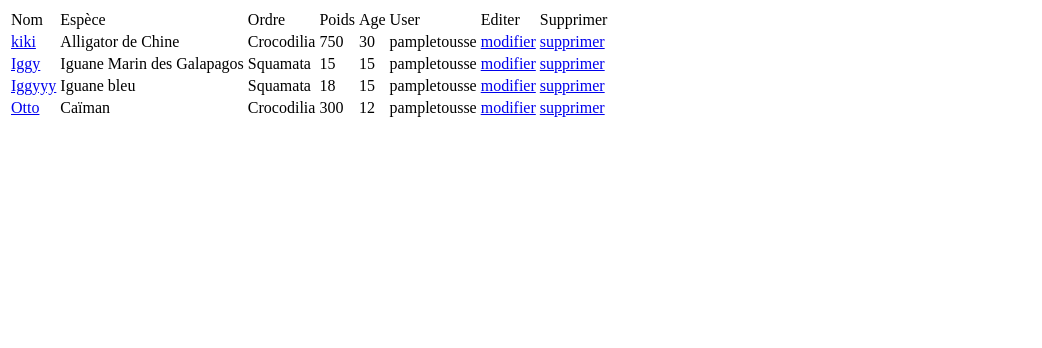
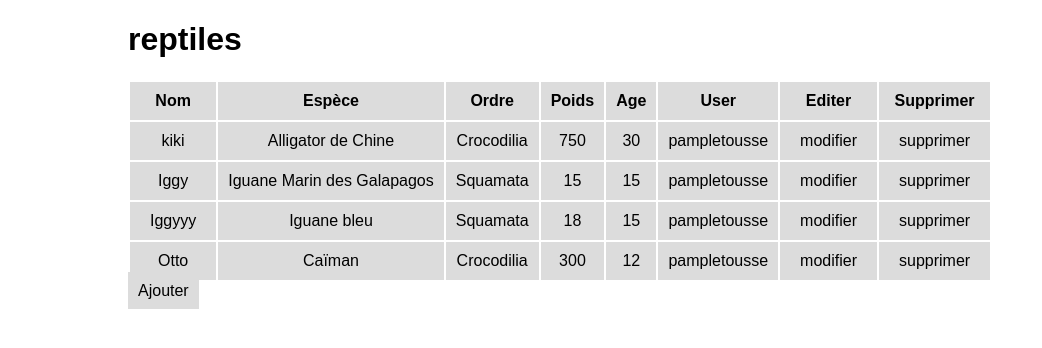
Before and after one commit to pampletousse/reptiles, a Django app: page /liste/ in a window 1280 px wide. Shown: the top 348 px of the page, without its empty margins (0-1042 px from the left). Run offline with Django 3.2, Linux system fonts and the light colour scheme; data comes from the database, SQL or seed files in the repository.

Commit message:
feat(reptiles_app):mise en place css

```diff
--- /dev/null
+++ b/reptiles_app/static/css/style.css
@@ -0,0 +1,53 @@
+body {
+    margin: 0;
+    padding: 0;
+    box-sizing: border-box;
+    font-family: Arial, Helvetica, sans-serif;
+}
+
+.content {
+    width: 80%;
+    margin: 0 auto;
+}
+
+/* LIENS */
+a {
+    text-decoration: none;
+    color: #000;
+    background-color: rgb(220, 220, 220);
+    padding: 10px;
+}
+
+a:hover {
+    background-color: rgb(200, 200, 200);
+}
+
+/* LISTE */
+.listeReptiles {
+    text-align: center;
+}
+
+.listeReptiles thead td {
+    font-weight: bold;
+}
+
+.listeReptiles td {
+    background-color: rgb(220, 220, 220);
+    padding: 10px;
+}
+
+/* FORM */
+.formCreate label,
+.formUpdate label {
+    width: 20%;
+    float: left;
+    margin-bottom: 20px;
+}
+
+.formCreate input,
+.formUpdate input {
+    padding: 10px;
+    width: 70%;
+    float: left;
+    margin-bottom: 20px;
+}
--- a/reptiles_app/templates/reptiles/detail.html
+++ b/reptiles_app/templates/reptiles/detail.html
@@ -1,5 +1,6 @@
 {% extends "reptiles/layout.html" %}
 {% block content %}
+<h1>detail</h1>
 <p>{{reptile.nom}}</p>
 <p>{{reptile.nomEspece}}</p>
 <p>{{reptile.ordre}}</p>
--- a/reptiles_app/templates/reptiles/formCreate.html
+++ b/reptiles_app/templates/reptiles/formCreate.html
@@ -1,6 +1,7 @@
 {% extends "reptiles/layout.html" %}
 {% block content %}
-<form method="post" action="{% url typeEnvoi %}">
+<h1>ajouter</h1>
+<form class="formCreate" method="post" action="{% url typeEnvoi %}">
     {% csrf_token %}
     {{form}}
     <input type="submit" value="{{typeEnvoi}}">
--- a/reptiles_app/templates/reptiles/formUpdate.html
+++ b/reptiles_app/templates/reptiles/formUpdate.html
@@ -1,6 +1,7 @@
 {% extends "reptiles/layout.html" %}
 {% block content %}
-<form method="post" action="{% url typeEnvoi pk %}">
+<h1>modification</h1>
+<form class="formUpdate" method="post" action="{% url typeEnvoi pk %}">
     {% csrf_token %}
     {{form}}
     <input type="submit" value="{{typeEnvoi}}">
--- a/reptiles_app/templates/reptiles/home.html
+++ b/reptiles_app/templates/reptiles/home.html
@@ -1,4 +1,6 @@
 {% extends "reptiles/layout.html" %}
 {% block content %}
-<p>content home</p>
+<h1>home</h1>
+<a href="{% url 'liste' %}">Liste</a>
+<a href="{% url 'create' %}">Ajouter</a>
 {% endblock %}
--- a/reptiles_app/templates/reptiles/layout.html
+++ b/reptiles_app/templates/reptiles/layout.html
@@ -4,6 +4,7 @@
 <head>
     <meta charset="utf-8">
     <title>Reptiles</title>
+    <link rel="stylesheet" href="../../static/css/style.css" type="text/css" />
 </head>
 
 <body>
--- a/reptiles_app/templates/reptiles/liste.html
+++ b/reptiles_app/templates/reptiles/liste.html
@@ -1,6 +1,7 @@
 {% extends "reptiles/layout.html" %}
 {% block content %}
-<table>
+<h1>reptiles</h1>
+<table class="listeReptiles">
     <thead>
         <tr>
             <td>Nom</td>
@@ -28,4 +29,5 @@
         {% endfor %}
     </tbody>
 </table>
+<a href="{% url 'create' %}">Ajouter</a>
 {% endblock %}
```
